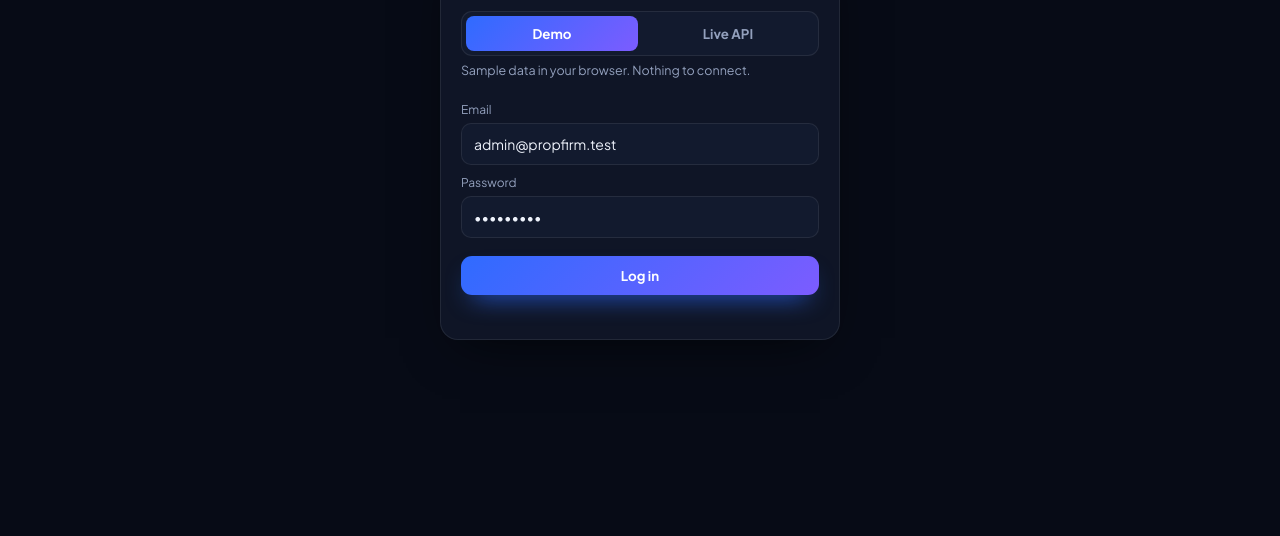
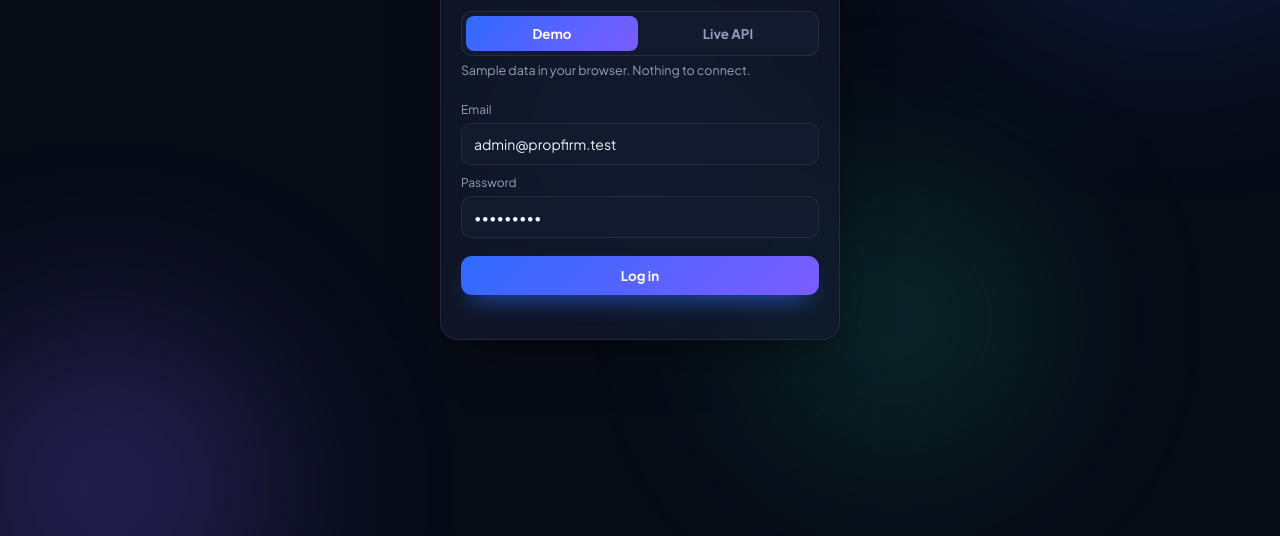
Before and after one commit to Rohit13043/indpips-backend, a website: page admin.html in a window 1280 px wide. Shown: the part 264-800 px from the top of the page. Drawn offline with nearby package versions, Linux system fonts and the light colour scheme.

Commit message:
INDPIPS platform

```diff
--- a/admin.html
+++ b/admin.html
@@ -73,9 +73,29 @@
   .warn{color:var(--amber)}
   .funnel-row{display:flex;align-items:center;gap:12px;margin:8px 0}
   .funnel-row .fb{height:30px;border-radius:8px;background:var(--grad);display:flex;align-items:center;padding:0 10px;color:#fff;font-weight:700;font-size:13px;min-width:54px}
+
+  /* ---- motion layer ---- */
+  .bgfx{position:fixed;inset:0;z-index:-1;overflow:hidden;pointer-events:none}
+  .blob{position:absolute;border-radius:50%;filter:blur(90px);opacity:.42;animation:float 22s ease-in-out infinite}
+  .blob.b1{width:520px;height:520px;background:radial-gradient(circle,#2f6bff,transparent 70%);top:-160px;right:-120px}
+  .blob.b2{width:480px;height:480px;background:radial-gradient(circle,#7c5cff,transparent 70%);bottom:-180px;left:-120px;animation-delay:-7s}
+  .blob.b3{width:420px;height:420px;background:radial-gradient(circle,#19c39a,transparent 70%);top:45%;left:55%;animation-delay:-13s;opacity:.25}
+  @keyframes float{0%,100%{transform:translate(0,0) scale(1)}33%{transform:translate(40px,-30px) scale(1.08)}66%{transform:translate(-30px,25px) scale(.96)}}
+  .cursor-glow{position:fixed;top:0;left:0;width:480px;height:480px;border-radius:50%;background:radial-gradient(circle,rgba(79,140,255,.10),transparent 60%);transform:translate(-50%,-50%);pointer-events:none;z-index:-1;will-change:transform;mix-blend-mode:screen}
+  @media(max-width:820px){.cursor-glow{display:none}}
+  @keyframes cardIn{from{opacity:0;transform:translateY(18px)}to{opacity:1;transform:none}}
+  .card{animation:cardIn .5s ease backwards;transition:transform .2s,border-color .2s}
+  .card:nth-child(2){animation-delay:.05s}.card:nth-child(3){animation-delay:.1s}.card:nth-child(4){animation-delay:.15s}.card:nth-child(5){animation-delay:.2s}.card:nth-child(6){animation-delay:.25s}
+  .card:hover{transform:translateY(-4px);border-color:var(--line2)}
+  .btn{transition:transform .15s,box-shadow .18s}
+  .btn:hover{transform:translateY(-2px);box-shadow:0 18px 40px -14px var(--blue)}
+  tbody tr{transition:background .15s} tbody tr:hover{background:rgba(255,255,255,.03)}
+  @media(prefers-reduced-motion:reduce){.card,.blob{animation:none}}
 </style>
 </head>
 <body>
+<div class="bgfx"><div class="blob b1"></div><div class="blob b2"></div><div class="blob b3"></div></div>
+<div class="cursor-glow" id="glow"></div>
 <!-- LOGIN -->
 <div id="auth" class="center">
   <div class="card" style="width:400px">
@@ -118,6 +138,17 @@
 </div>
 
 <script>
+/* ---------- motion layer ---------- */
+(function(){
+  var g=document.getElementById('glow'); if(g){
+    var tx=innerWidth/2,ty=innerHeight/2,cx=tx,cy=ty;
+    addEventListener('mousemove',function(e){tx=e.clientX;ty=e.clientY;},{passive:true});
+    (function loop(){cx+=(tx-cx)*0.12;cy+=(ty-cy)*0.12;g.style.transform='translate('+cx+'px,'+cy+'px) translate(-50%,-50%)';requestAnimationFrame(loop);})();
+  }
+  var blobs=[].slice.call(document.querySelectorAll('.blob'));
+  if(blobs.length){addEventListener('mousemove',function(e){var dx=(e.clientX/innerWidth-0.5),dy=(e.clientY/innerHeight-0.5);
+    blobs.forEach(function(b,i){var f=(i+1)*12;b.style.marginLeft=(dx*f)+'px';b.style.marginTop=(dy*f)+'px';});},{passive:true});}
+})();
 /* ---------- helpers ---------- */
 const esc=s=>String(s??'').replace(/[&<>"]/g,c=>({'&':'&amp;','<':'&lt;','>':'&gt;','"':'&quot;'}[c]));
 const money=n=>'$'+Number(n||0).toLocaleString('en-US',{minimumFractionDigits:0,maximumFractionDigits:0});
```
Also changed, not shown: dashboard.html (+27 -0 lines).
